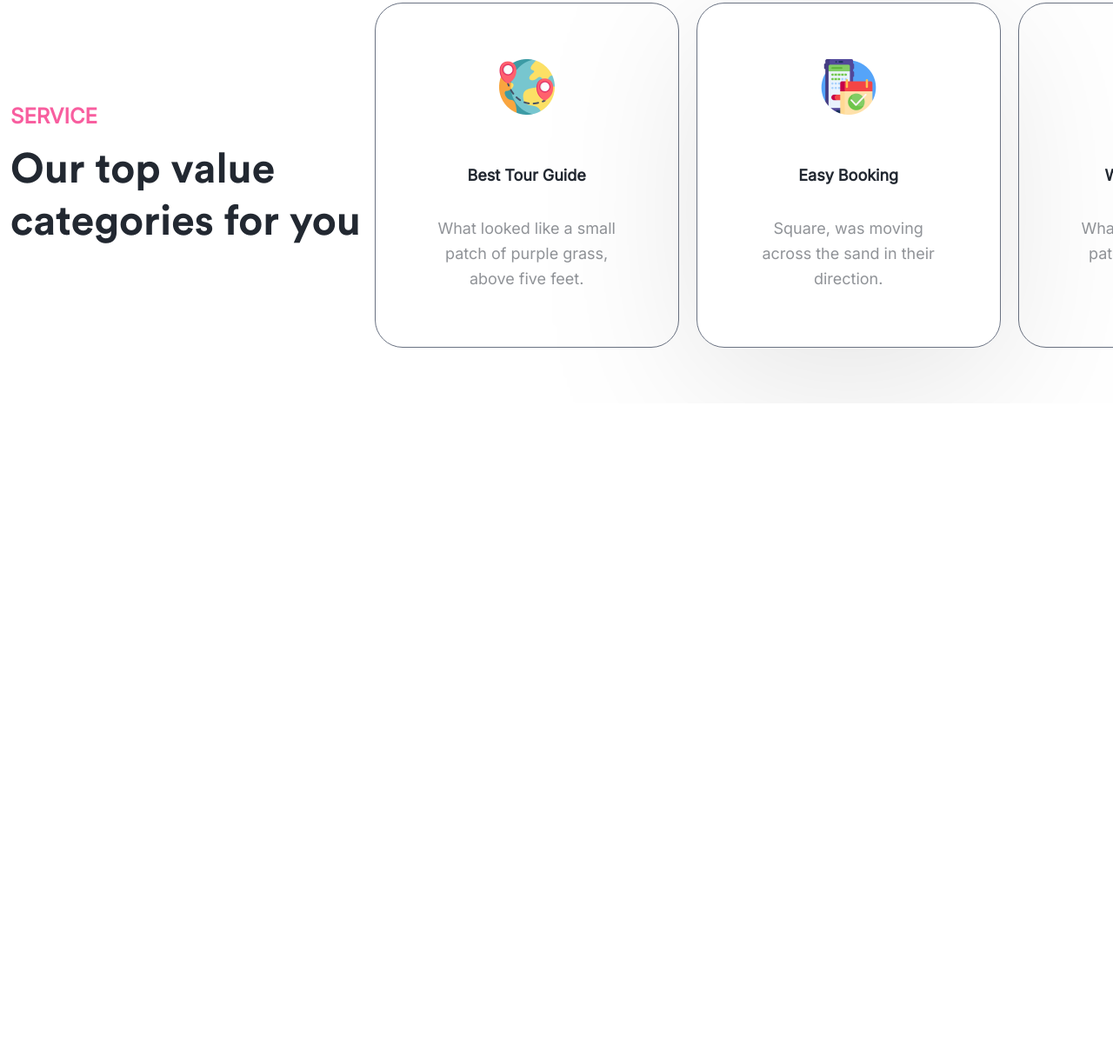
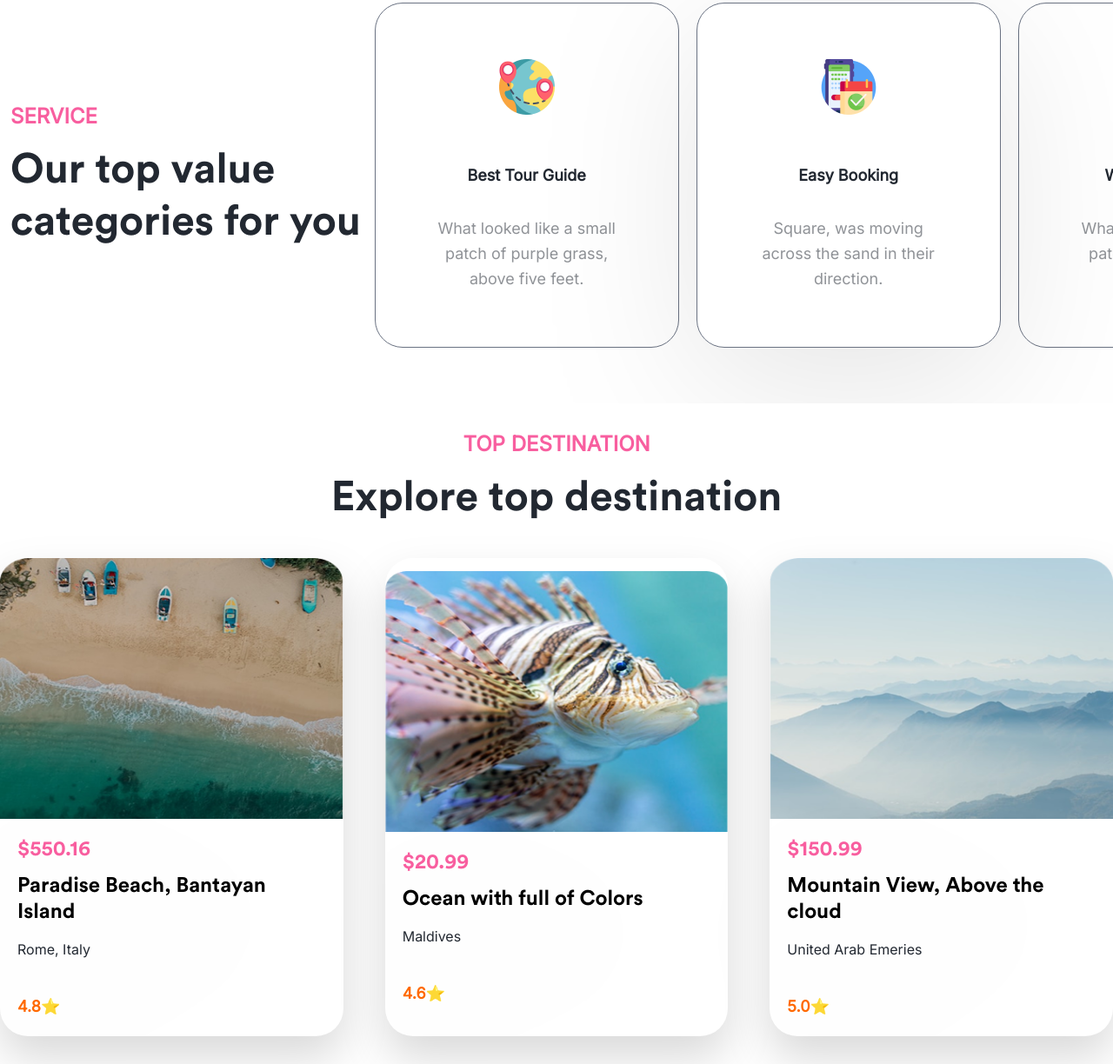
Before and after one commit to sahrul-dwann/travel-tailwind-css, a website: page index.html in a window 1280 px wide. Shown: the part 1259-2483 px from the top of the page at 87% size. Before the commit the page ends 1723 px from the top, so only its background shows below. Drawn offline with nearby package versions, Linux system fonts and the light colour scheme.

Commit message:
add destination section and image

```diff
--- a/index.html
+++ b/index.html
@@ -310,6 +310,108 @@
     </section>
     <!-- service section end -->
 
+    <!-- destination section start -->
+    <section class="py-8">
+      <div class="container mx-auto">
+        <div class="items-center">
+          <div class="flex gap-4 flex-col">
+            <span
+              class="text-pink font-bold leading-tight text-center uppercase text-base sm:text-2xl"
+              >Top Destination</span
+            >
+            <h1
+              class="font-bold sm:text-5xl text-4xl leading-tight text-grey text-center"
+            >
+              Explore top destination
+            </h1>
+          </div>
+
+          <div
+            class="gap-12 flex justify-center flex-col md:flex-row rounded-2xl mt-10"
+          >
+            <!-- destination 1 -->
+            <div
+              class="flex justify-center flex-col w-full rounded-[32px] bg-white drop-shadow-2xl"
+            >
+              <div class="w-full h-[300px]">
+                <img
+                  src="./public/asset/destination/paradise.png"
+                  class="w-full h-full"
+                  alt=""
+                />
+              </div>
+
+              <div class="m-5 drop-shadow-sm-shadow">
+                <span class="text-pink font-circular text-2xl leading-tight"
+                  >$550.16</span
+                >
+                <p
+                  class="font-bold font-circular text-2xl leading-tight mt-3 mb-4"
+                >
+                  Paradise Beach, Bantayan Island
+                </p>
+                <p class="text-grey mb-10">Rome, Italy</p>
+                <p class="text-orange-500 font-bold text-lg">4.8⭐</p>
+              </div>
+            </div>
+
+            <!-- destination 2 -->
+            <div
+              class="flex justify-center flex-col w-full rounded-[32px] bg-white drop-shadow-2xl"
+            >
+              <div class="w-full h-[300px]">
+                <img
+                  src="./public/asset/destination/ocean.png"
+                  class="w-full h-full"
+                  alt=""
+                />
+              </div>
+
+              <div class="m-5 drop-shadow-sm-shadow">
+                <span class="text-pink font-circular text-2xl leading-tight"
+                  >$20.99</span
+                >
+                <p
+                  class="font-bold font-circular text-2xl leading-tight mt-3 mb-4"
+                >
+                  Ocean with full of Colors
+                </p>
+                <p class="text-grey mb-10">Maldives</p>
+                <p class="text-orange-500 font-bold text-lg">4.6⭐</p>
+              </div>
+            </div>
+
+            <!-- destination 3 -->
+            <div
+              class="flex justify-center flex-col w-full rounded-[32px] bg-white drop-shadow-2xl"
+            >
+              <div class="w-full h-[300px]">
+                <img
+                  src="./public/asset/destination/Mountain-View.png"
+                  class="w-full h-full"
+                  alt=""
+                />
+              </div>
+
+              <div class="m-5 drop-shadow-sm-shadow">
+                <span class="text-pink font-circular text-2xl leading-tight"
+                  >$150.99</span
+                >
+                <p
+                  class="font-bold font-circular text-2xl leading-tight mt-3 mb-4"
+                >
+                  Mountain View, Above the cloud
+                </p>
+                <p class="text-grey mb-10">United Arab Emeries</p>
+                <p class="text-orange-500 font-bold text-lg">5.0⭐</p>
+              </div>
+            </div>
+          </div>
+        </div>
+      </div>
+    </section>
+    <!-- destination section end -->
+
     <script
       type="module"
       src="https://cdn.jsdelivr.net/npm/ionicons/dist/ionicons/ionicons.esm.js"
```
Also changed, not shown: public/asset/destination/Mountain-View.png (added), public/asset/destination/ocean.png (added), public/asset/destination/paradise.png (added), src/tailwind.css.
